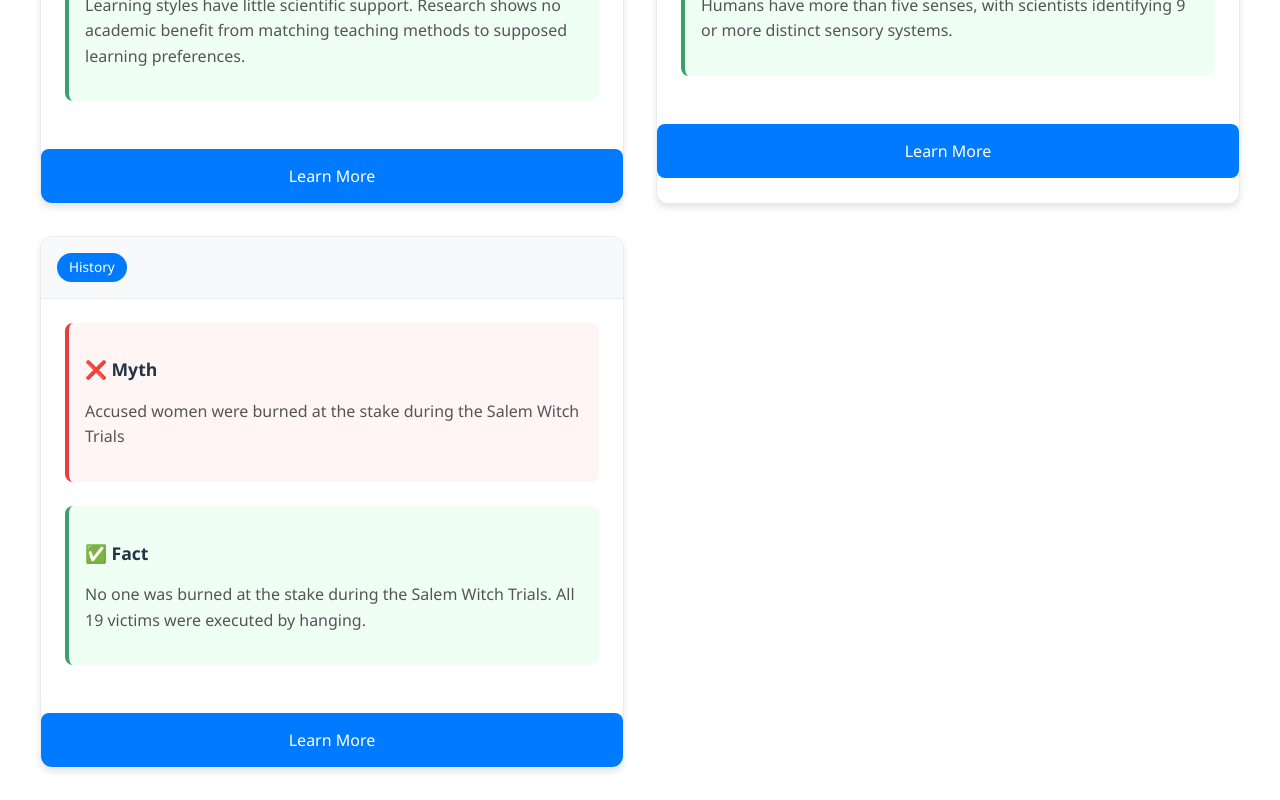
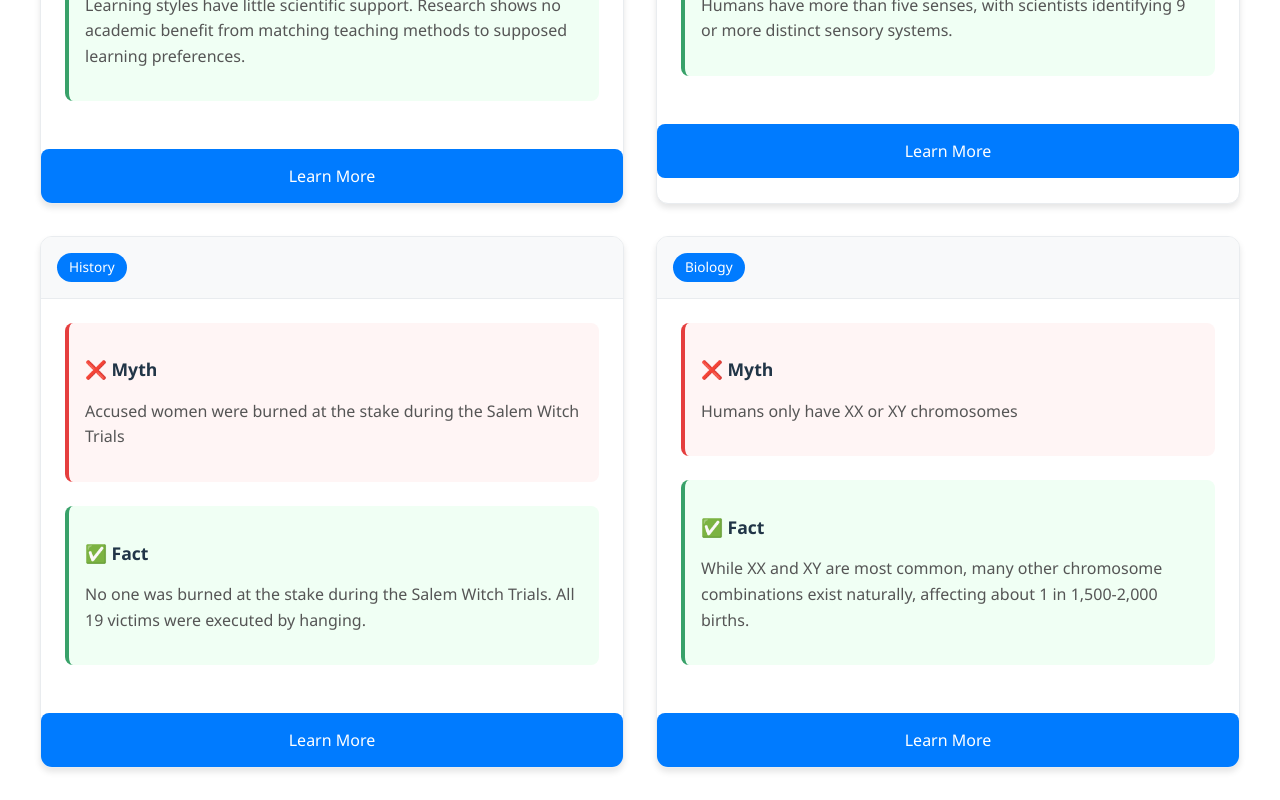
Before and after one commit to rpherbig/school-myths, a React (Vite) app in the folder school-myths-app/: page / in a window 1280 px wide. Shown: the part 3976-4776 px from the top of the page. Built offline with nearby package versions, Linux system fonts and the light colour scheme.

Commit message:
Do humans only have XX or XY chromosomes?

```diff
--- a/school-myths-app/src/data/myths.js
+++ b/school-myths-app/src/data/myths.js
@@ -298,6 +298,26 @@ export const myths = [
         url: "https://www.etamu.edu/tamuc-history-professor-busts-myths-about-the-salem-witch-trials/"
       }
     ]
+  },
+  {
+    id: 16,
+    category: "Biology",
+    myth: "Humans only have XX or XY chromosomes",
+    fact: "While XX and XY are most common, many other chromosome combinations exist naturally, affecting about 1 in 1,500-2,000 births.",
+    details: "Chromosome variations include XXY (Klinefelter syndrome), XYY, XXX, Turner syndrome (45,X), and rarer combinations like XXXY or XXXXY. These occur naturally during cell formation and represent normal human genetic diversity. About 20% of people with chromosome variations also have mosaicism, where different cells have different chromosome patterns. Sex determination involves complex genetic, hormonal, and developmental factors beyond just chromosomes.",
+    taughtDuring: { start: 1960, end: 2020 }, // Traditional biology education
+    references: [
+      {
+        title: "Beyond XX and XY: The Extraordinary Complexity of Sex Determination",
+        source: "Scientific American",
+        url: "https://www.scientificamerican.com/article/beyond-xx-and-xy-the-extraordinary-complexity-of-sex-determination/"
+      },
+      {
+        title: "Just the Facts: Biological Sex",
+        source: "American Society for Reproductive Medicine",
+        url: "https://www.asrm.org/advocacy-and-policy/fact-sheets-and-one-pagers/just-the-facts-biological-sex/"
+      }
+    ]
   }
 ];
 
```
Also changed, not shown: 1 other file (tests, documents, lock files or other folders).
